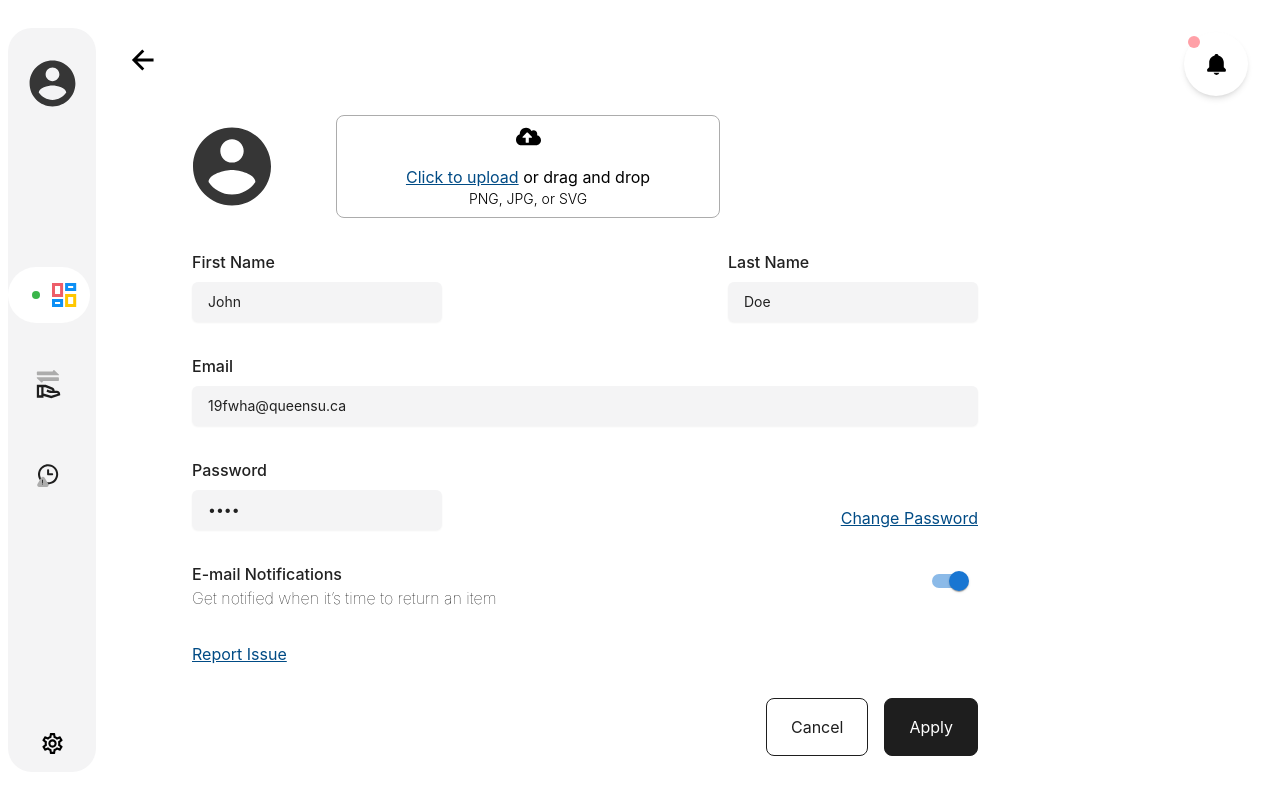
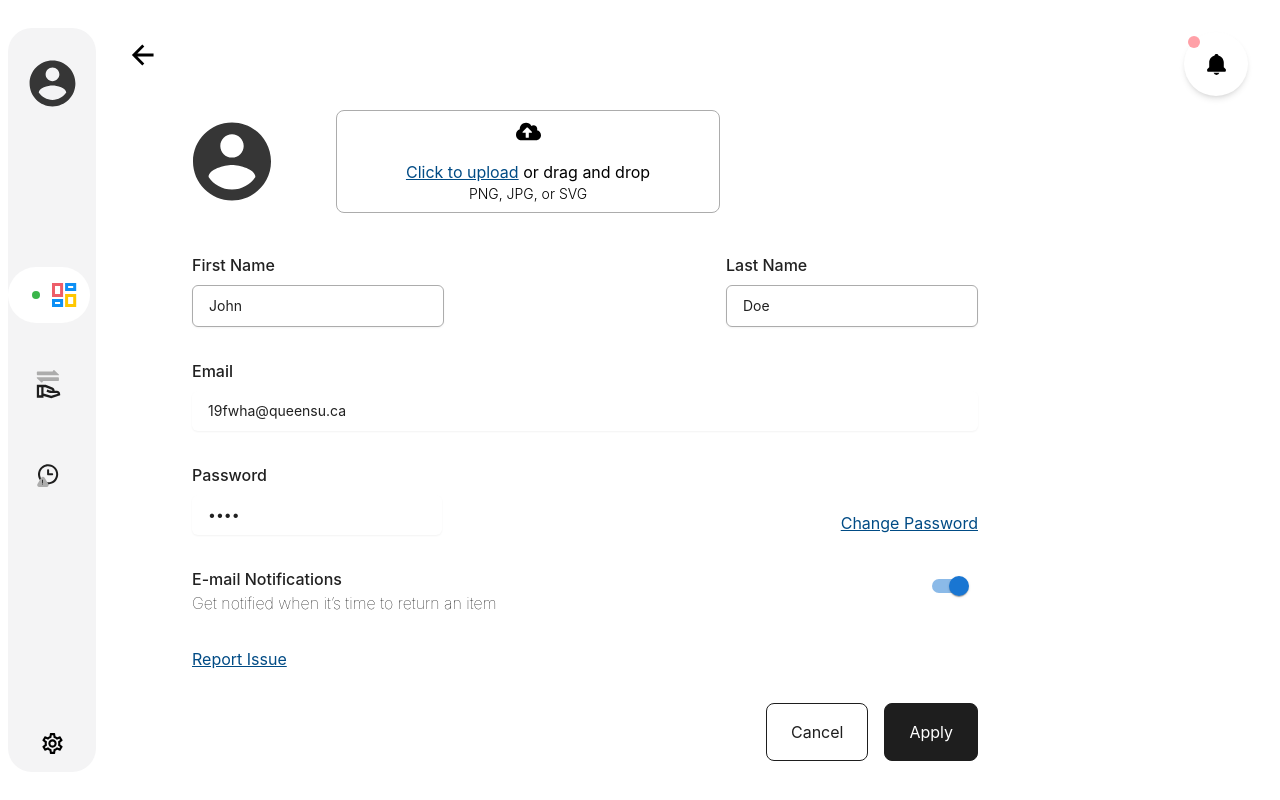
Before and after one commit to queens-psyc-clinic/app, a React (Create React App) app in the folder client/: page /client/settings in a window 1280 px wide. Built offline with nearby package versions, Linux system fonts and the light colour scheme.

Commit message:
small style changes

```diff
--- a/client/src/pages/Settings.tsx
+++ b/client/src/pages/Settings.tsx
@@ -19,7 +19,7 @@ const Settings = (props: { userRole: Role }) => {
         </i>
       </Link>
       <div className=" w-full h-full pt-10 pl-16">
-        <section className="flex mb-8 w-[75%]">
+        <section className="flex mb-10 w-[75%]">
           <img className="w-20 mr-16" src={profilePic} />
           <DropFile />
         </section>
@@ -27,25 +27,25 @@ const Settings = (props: { userRole: Role }) => {
           <section className="flex justify-between w-full h-full space-x-8 mt-4">
             <InputField
               label="First Name"
-              styles="px-4 w-80"
+              styles="border-[1px] bg-white px-4 w-80"
               value="John"
             ></InputField>
             <InputField
               label="Last Name"
-              styles="px-4 w-80"
+              styles="border-[1px] bg-white px-4 w-80"
               value="Doe"
             ></InputField>
           </section>
           <InputField
             label="Email"
-            styles="inline px-4 w-full"
+            styles="inline bg-white px-4 w-full"
             value="19fwha@queensu.ca"
             canEdit={false}
           ></InputField>
           <section className="flex justify-between items-end">
             <InputField
               label="Password"
-              styles="inline px-4 w-[30rem]"
+              styles="inline bg-white px-4 w-[30rem]"
               value="test"
               type="password"
               canEdit={false}
```
